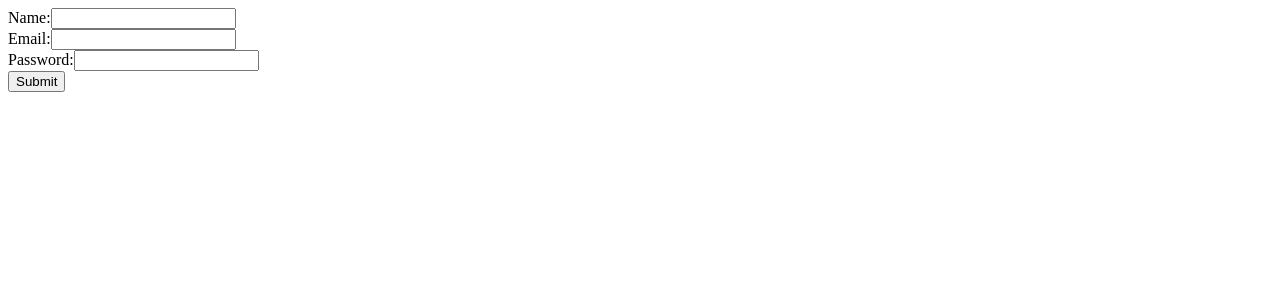
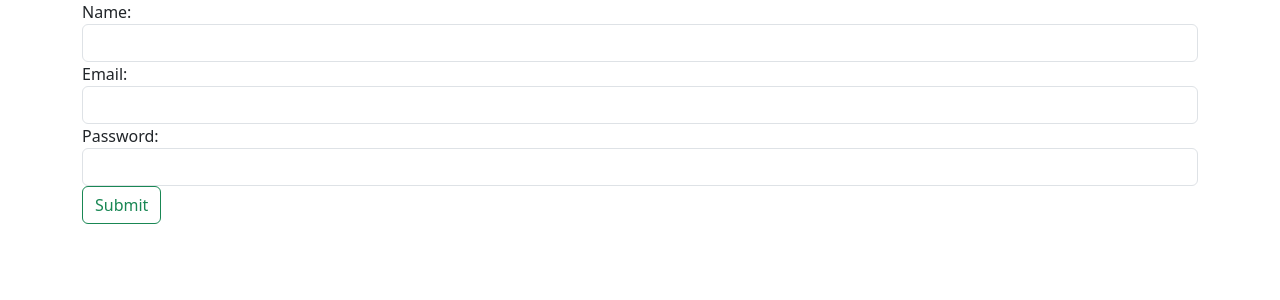
Before and after one commit to YegonGodwin/React-master, a React (Vite) app: page / in a window 1280 px wide. Shown: the top 300 px of the page. Built offline with nearby package versions, Linux system fonts and the light colour scheme.

Commit message:
#Bootstrap files added

```diff
--- a/src/components/Form.tsx
+++ b/src/components/Form.tsx
@@ -1,4 +1,5 @@
 // src/components/Form.js
+import "bootstrap/dist/css/bootstrap.min.css";
 import React, { useState } from "react";
 import axios from "axios"; // Install with: npm install axios
 
@@ -27,10 +28,12 @@ function Form() {
   };
 
   return (
+    <div className="container justify-content-center m5 mb-3">
       <form onSubmit={handleSubmit}>
         <div>
           <label>Name:</label>
           <input
+            className="form-control"
             type="text"
             name="name"
             value={formData.name}
@@ -40,6 +43,7 @@ function Form() {
         <div>
           <label>Email:</label>
           <input
+            className="form-control"
             type="email"
             name="email"
             value={formData.email}
@@ -49,14 +53,18 @@ function Form() {
         <div>
           <label>Password:</label>
           <input
+            className="form-control"
             type="password"
             name="password"
             value={formData.password}
             onChange={handleChange}
           />
         </div>
-      <button type="submit">Submit</button>
+        <button className="btn btn-outline-success" type="submit">
+          Submit
+        </button>
       </form>
+    </div>
   );
 }
 
```
Lines whose indentation alone changed are shown as unchanged.
